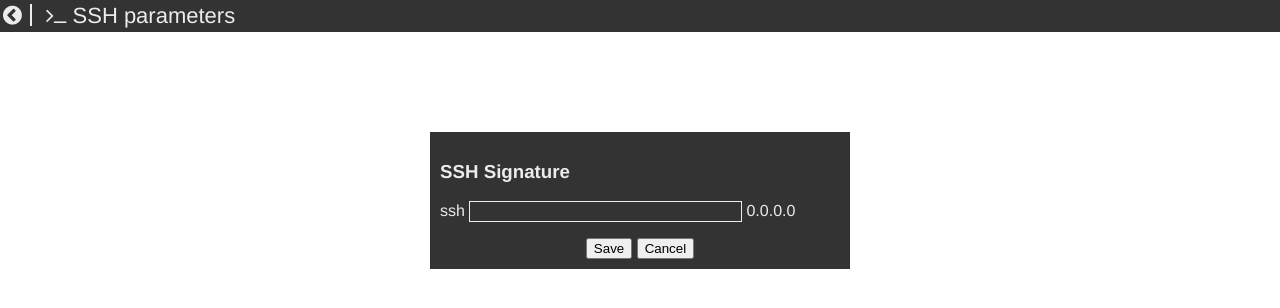
After one commit to BusinessOptics/gryphon, a Flask app: page /ssh_parameters/ in a window 1280 px wide. The commit adds this page. Shown: the top 308 px of the page. Run offline with Flask 2, Linux system fonts and the light colour scheme; some libraries are stand-ins or nearby versions.

Commit message:
Parameterise ssh signature

```diff
--- a/gryphon/app.py
+++ b/gryphon/app.py
@@ -1,7 +1,8 @@
 import sys
+import os
 import logging
 
-from flask import Flask, render_template
+from flask import Flask, render_template, session, request, redirect
 from aws_classes import Cluster, get_authorization, list_clusters, get_task_def_list, region
 
 logFormatter = logging.Formatter(
@@ -14,7 +15,7 @@ rootLogger.addHandler(consoleHandler)
 rootLogger.setLevel(logging.INFO)
 
 app = Flask(__name__)
-
+app.secret_key = os.environ.get('SECRET_KEY', "VGJAA^S&*ASKASP")
 
 @app.route('/health')
 def health():
@@ -27,17 +28,19 @@ def index():
     return render_template('index.html', clusters=cluster_list, region=region)
 
 
-@app.route('/cluster/<cluster_name>/', methods=['GET', 'POST'])
+@app.route('/cluster/<cluster_name>/')
 def cluster(cluster_name):
     authorization_data = get_authorization()
     cluster = Cluster(name=cluster_name)
     return render_template('cluster.html',
                            cluster=cluster,
                            auth_data=authorization_data,
-                           region=region)
+                           region=region,
+                           ssh_signature=session.get('ssh_signature', '')
+                          )
 
 
-@app.route('/task_definitions/', methods=['GET', 'POST'])
+@app.route('/task_definitions/')
 def task_definitions():
     authorization_data = get_authorization()
     task_definitions = get_task_def_list()
@@ -48,5 +51,18 @@ def task_definitions():
                            region=region)
 
 
+@app.route('/ssh_parameters/', methods=['GET', 'POST'])
+def ssh_parameters():
+    if request.method == "POST":
+        if 'save' in request.form:
+            session['ssh_signature'] = request.form['signature']
+
+        return redirect(request.args.get('next','/'))
+
+    return render_template('ssh_parameters.html',
+                           ssh_signature=session.get('ssh_signature', ''),
+                           region=region)
+
+
 if __name__ == '__main__':
     app.run(debug=True, port=8000)
--- a/gryphon/static/css/styles.css
+++ b/gryphon/static/css/styles.css
@@ -244,7 +244,7 @@ p.action {
 
 .pico-copied-note, .pico-note {
   font-size: small;
-  margin: 0px;
+  margin: 0;
 }
 
 .pico-check {
@@ -256,11 +256,40 @@ p.action {
 }
 
 .pico-check table tr td input {
-  margin: 0px;
+  margin: 0;
 }
 
 .pico-content textarea {
   background-color: black;
+  border: none;
   color: rgb(170, 210, 141);
-  border: none;
 }
+
+.ssh-signature {
+  /*display: inline-block;*/
+  float: right;
+  margin: 5px;
+  font-size: 12px;
+}
+
+.ssh-parameters-dialog {
+  background-color: hsl(0, 0%, 20%);
+  color: #ececec;
+  margin: auto;
+  margin-top: 100px;
+  padding: 10px;
+  width: 400px;
+}
+
+.ssh-parameters-dialog input {
+  background-color: hsl(0, 0%, 20%);
+  color: #ececec;
+  border: 1px solid #ececec;
+  padding: 2px;
+  width: 20em;
+}
+
+.ssh-parameters-dialog form>div:last-child {
+  text-align: center;
+  margin-top: 1em;
+}
--- /dev/null
+++ b/gryphon/templates/ssh_parameters.html
@@ -0,0 +1,28 @@
+{% extends "template.html" %}
+
+{% block title %}Set SSH parameters{% endblock %}
+
+{% block scripts %}
+{% endblock %}
+
+{% block body %}
+<div class="header">
+  <h1>
+    <a href='/'><i class="fa fa-chevron-circle-left"></i></a>
+    <i class="fa fa-terminal"></i> SSH parameters</h1>
+</div>
+<div>
+  <div class='ssh-parameters-dialog'>
+    <form method='POST'>
+      <h3>SSH Signature</h3>
+      <div>
+        ssh <input type='text' name='signature' value={{ssh_signature|tojson}}> 0.0.0.0
+      </div>
+      <div>
+        <button name='save'>Save</button>
+        <button>Cancel</button>
+      </div>
+    </form>
+  </div>
+</div>
+{% endblock %}
--- a/gryphon/templates/template.html
+++ b/gryphon/templates/template.html
@@ -8,6 +8,8 @@
   <link rel="shortcut icon" href="/static/favicon.ico">
   <script src="/static/js/picoModal.js"></script>
   <script>
+    var sshArgs = {{ssh_signature|default("")|tojson}};
+
     function copyToClipboard() {
       textArea = document.getElementsByTagName("textarea");
       textArea[0].select();
@@ -62,7 +64,7 @@
       var command = 'containerName="'+containerName+'";\n' +
         'taskArn=' + task + ';\n' +
         'dockerCommand="CONTAINER_ID=\\`curl http://localhost:51678/v1/tasks?taskarn=\${taskArn} | jq -r \\".Containers[] | select(.Name==\\\\\\"\${containerName}\\\\\\").DockerId\\"\\`; sudo docker exec -it -u root \\${CONTAINER_ID} bash";\n' +
-        'ssh ' + ip + ' -t "set -ex; $dockerCommand"\n'
+        'ssh ' + sshArgs + ip + ' -t "set -ex; $dockerCommand"\n'
 
         generatePicoModal(command, "10em", true).show();
     }
@@ -72,7 +74,7 @@
       var command = 'containerName="'+containerName+'";\n' +
         'taskArn=' + task + ';\n' +
         'dockerCommand="CONTAINER_ID=\\`curl http://localhost:51678/v1/tasks?taskarn=\${taskArn} | jq -r \\".Containers[] | select(.Name==\\\\\\"\${containerName}\\\\\\").DockerId\\"\\`; sudo docker attach --sig-proxy=false \\${CONTAINER_ID}";\n' +
-        'ssh ' + ip + ' -t "set -ex; $dockerCommand"\n'
+        'ssh ' + sshArgs + ip + ' -t "set -ex; $dockerCommand"\n'
 
         generatePicoModal(command, "10em", false).show();
     }
```
Also changed, not shown: gryphon/templates/cluster.html (+16 -2 lines).
